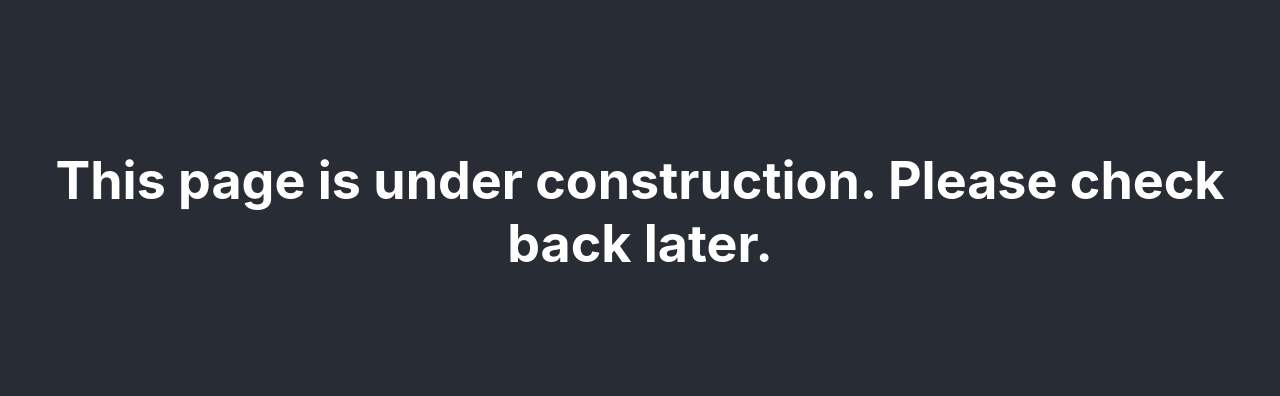
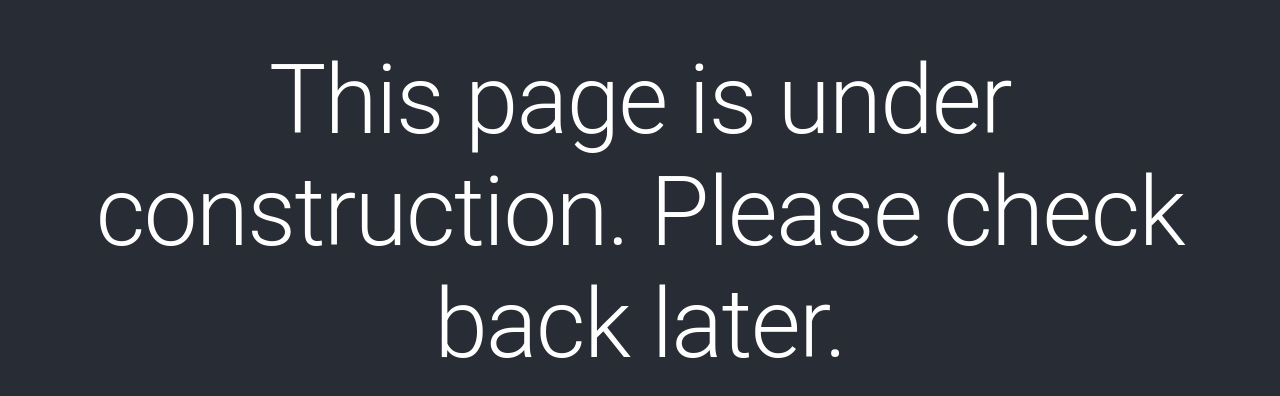
Before and after one commit to Matteas-Eden/matteas-eden.github.io, a React (Create React App) app: page / in a window 1280 px wide. Shown: the part 188-584 px from the top of the page. Built offline with nearby package versions, Linux system fonts and the light colour scheme.

Commit message:
Add typography

```diff
--- a/src/pages/Construction.jsx
+++ b/src/pages/Construction.jsx
@@ -1,9 +1,10 @@
 import React from 'react';
+import { Typography } from '@material-ui/core';
 
 export const Construction = () => {
   return (
     <div className="construction">
-      <h1>This page is under construction. Please check back later.</h1>
+      <Typography variant ="h1">This page is under construction. Please check back later.</Typography>
     </div>
   );
 }
```
